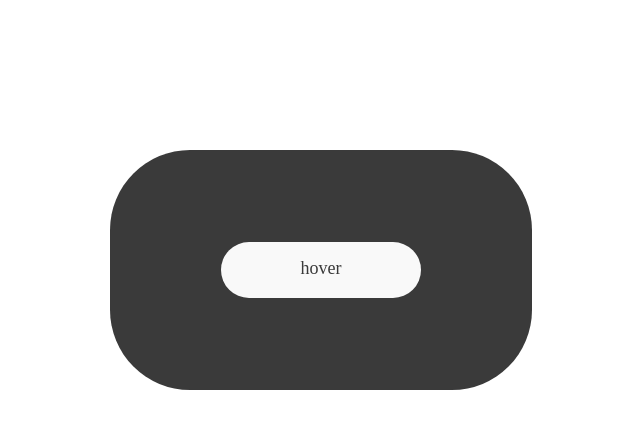
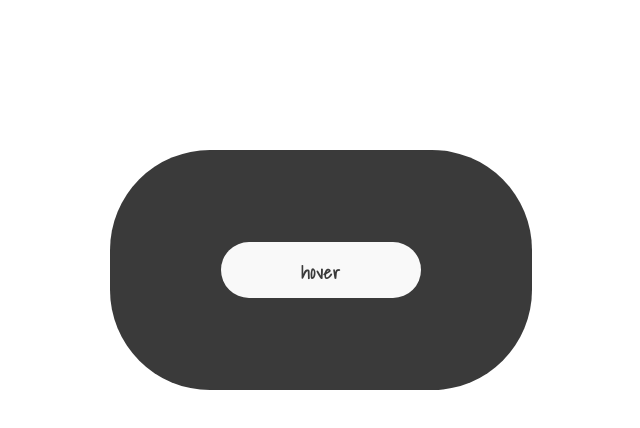
Before and after one commit to Morgscode/purty_Btn, a website: page index.html in a window 1280 px wide. Shown: the whole page, without its empty margins (319-959 px from the left). Drawn offline with Linux system fonts and the light colour scheme.

Commit message:
final tweaks

```diff
--- a/css/style.scss
+++ b/css/style.scss
@@ -19,14 +19,16 @@ body {
     height: 30vh;
     display: flex;
     background-color: #3a3a3a;
-    border-radius: 80px;
+    border-radius: 100px;
     align-items: center;
     justify-content: center;
     margin: 0 auto;
 
     a:link, a:visited {
         font-size: 1.8rem;
-
+        font-family: 'Shadows Into Light', cursive;
+        font-weight: 800;
+        letter-spacing: 1px;
 
         display: inline-block;
         height: 56px;
@@ -47,6 +49,9 @@ body {
     a:hover {
         transform: translateY(-3px);
         box-shadow: .1rem 0px 3rem rgba(249,249,249,.6);
+        font-size: 2.2rem;
+        padding: 1.2rem 0;
+        text-transform: uppercase;
 
     }
 
--- a/index.html
+++ b/index.html
@@ -6,6 +6,7 @@
         <title>Beautiful buttons</title>
         <meta name="description" content="Some Advanced CSS to use for buttons on when working">
         <meta name="viewport" content="width=device-width, initial-scale=1">
+        <link href="https://fonts.googleapis.com/css?family=Shadows+Into+Light" rel="stylesheet">
         <link rel="stylesheet" href="css/style.css">
     </head>
     <body>
```
Also changed, not shown: css/style.css.
